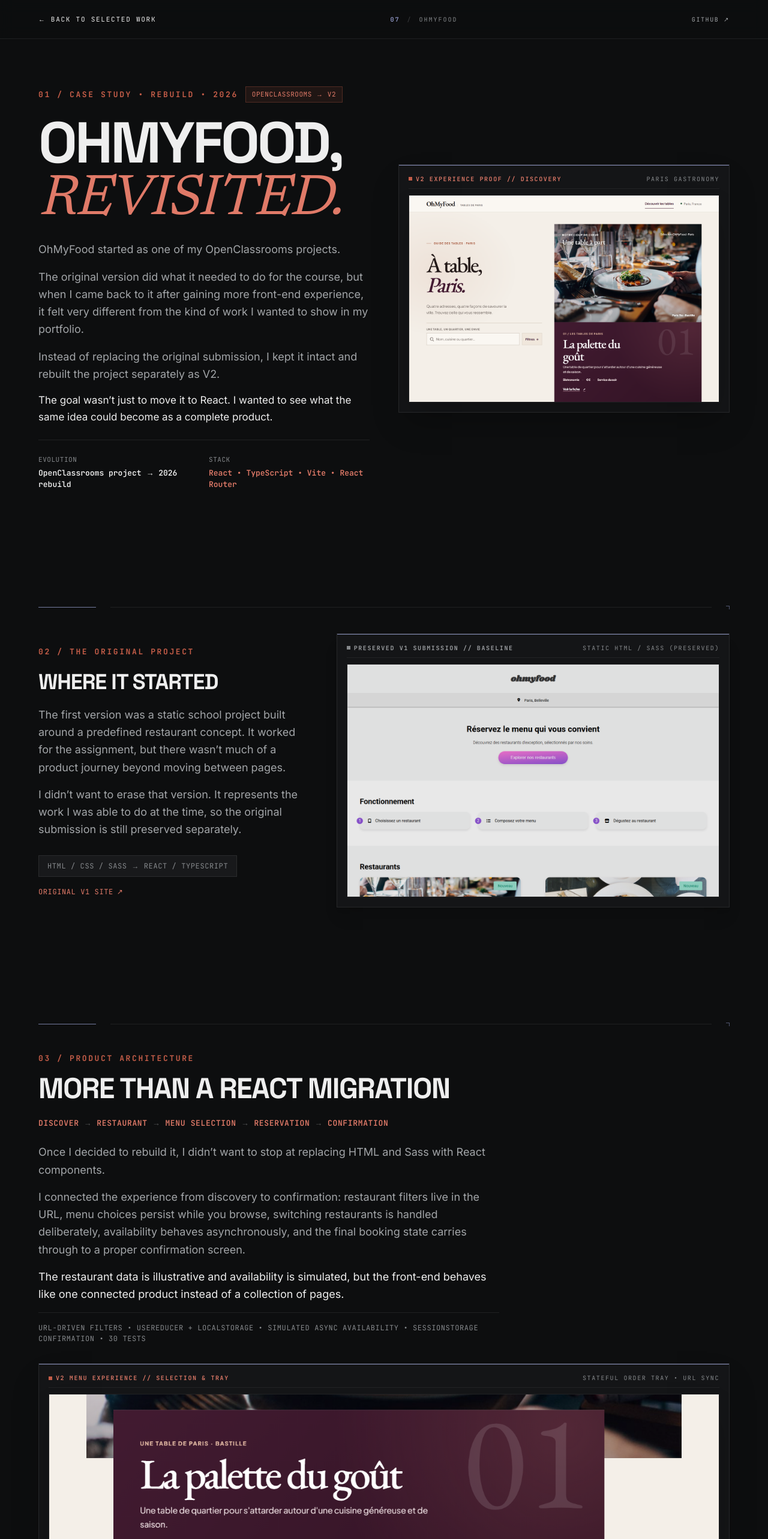
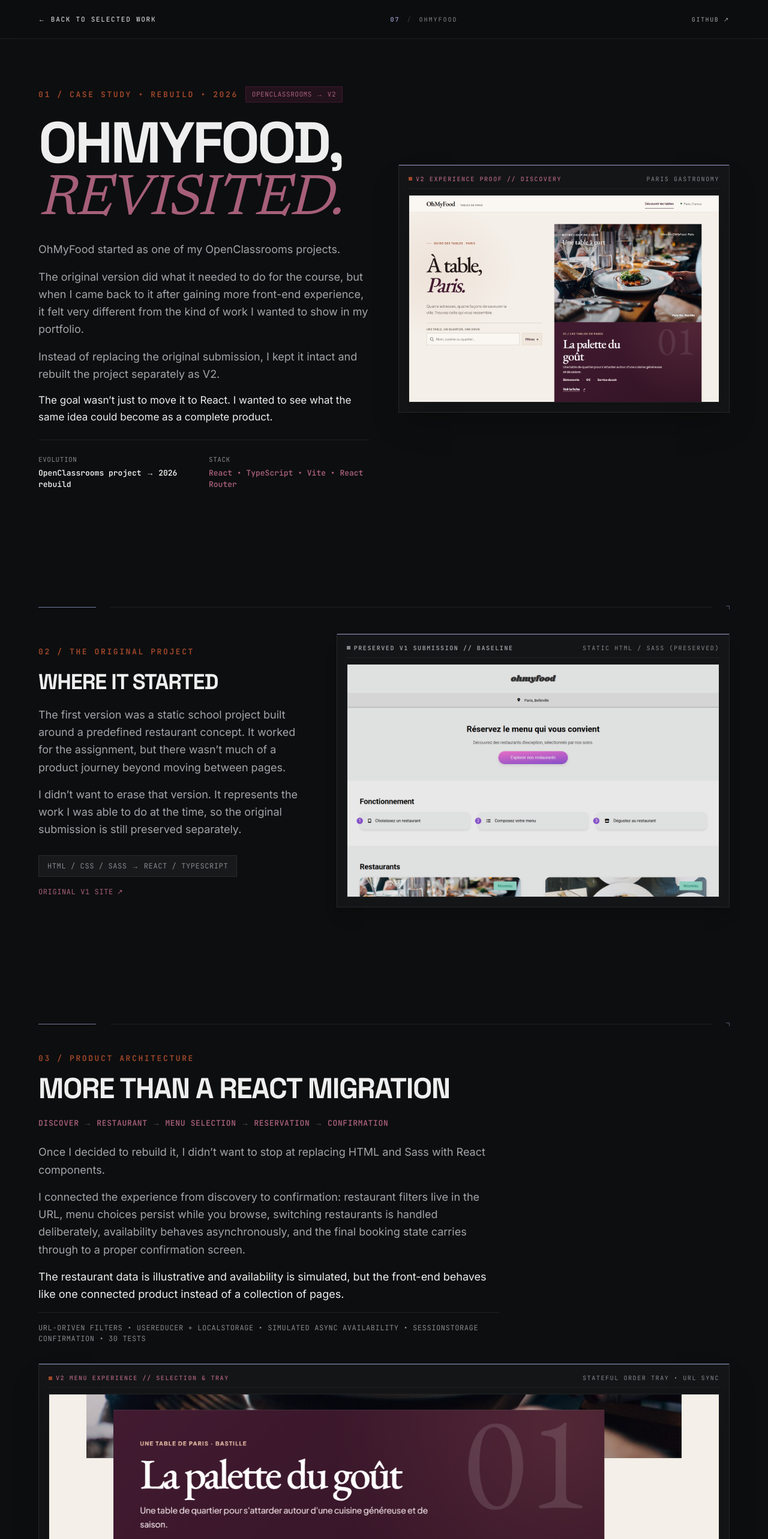
Before and after one commit to DRGYZ/portfolio, a Next.js app: page /work/ohmyfood in a window 1280 px wide. Shown: the top 2566 px of the page at 60% size. Built offline with nearby package versions, Linux system fonts and the light colour scheme.

Commit message:
polish: align OhMyFood case study palette

```diff
--- a/components/case-study/ohmyfood/OhMyFoodCaseStudy.tsx
+++ b/components/case-study/ohmyfood/OhMyFoodCaseStudy.tsx
@@ -6,7 +6,7 @@
 
 export function OhMyFoodCaseStudy() {
   return (
-    <article className="relative min-h-screen bg-background text-primary selection:bg-[#c45d48] selection:text-white">
+    <article className="relative min-h-screen bg-background text-primary selection:bg-[#421930] selection:text-[#F4EFE8]">
       {/* Background Ambience */}
       <div
         aria-hidden="true"
@@ -19,10 +19,10 @@
           {/* Left Column: Title & Overview */}
           <div className="space-y-6 lg:col-span-6">
             <div className="flex flex-wrap items-center gap-3">
-              <span className="font-mono text-[13px] font-bold uppercase tracking-[0.2em] text-[#c45d48]">
+              <span className="font-mono text-[13px] font-bold uppercase tracking-[0.2em] text-[#9E472A]">
                 01 / Case Study &bull; Rebuild &bull; 2026
               </span>
-              <span className="border border-[#c45d48]/30 bg-[#c45d48]/10 px-2.5 py-1 font-mono text-[11px] uppercase tracking-wider text-[#e07a68]">
+              <span className="border border-[#421930] bg-[#421930]/40 px-2.5 py-1 font-mono text-[11px] uppercase tracking-wider text-[#A65F78]">
                 OpenClassrooms &rarr; V2
               </span>
             </div>
@@ -30,7 +30,7 @@
             <h1 className="font-display text-[clamp(2.75rem,7.5vw,6.5rem)] font-bold uppercase leading-[0.9] tracking-[-0.04em] text-primary">
               OhMyFood,
               <br />
-              <span className="font-editorial font-normal italic tracking-[-0.02em] text-[#e07a68]">
+              <span className="font-editorial font-normal italic tracking-[-0.02em] text-[#A65F78]">
                 revisited.
               </span>
             </h1>
@@ -58,7 +58,7 @@
               </div>
               <div>
                 <dt className="text-[11px] uppercase tracking-wider text-primary-subtle">Stack</dt>
-                <dd className="mt-1 font-semibold text-[#e07a68]">React &bull; TypeScript &bull; Vite &bull; React Router</dd>
+                <dd className="mt-1 font-semibold text-[#A65F78]">React &bull; TypeScript &bull; Vite &bull; React Router</dd>
               </div>
             </dl>
           </div>
@@ -70,8 +70,8 @@
               className="relative overflow-hidden border border-white/[0.08] bg-surface p-2 sm:p-4 shadow-2xl"
             >
               <div className="mb-2.5 flex items-center justify-between border-b border-white/[0.06] pb-2 font-mono text-[10px] uppercase tracking-[0.16em] text-primary-subtle">
-                <span className="flex items-center gap-1.5 font-semibold text-[#e07a68]">
-                  <span className="h-1.5 w-1.5 bg-[#c45d48]" aria-hidden="true" />
+                <span className="flex items-center gap-1.5 font-semibold text-[#A65F78]">
+                  <span className="h-1.5 w-1.5 bg-[#9E472A]" aria-hidden="true" />
                   V2 Experience Proof // Discovery
                 </span>
                 <span>Paris Gastronomy</span>
@@ -97,7 +97,7 @@
 
         <div className="grid gap-10 lg:grid-cols-12 lg:items-center">
           <div className="space-y-5 lg:col-span-5">
-            <span className="font-mono text-[13px] font-bold uppercase tracking-[0.2em] text-[#c45d48]">
+            <span className="font-mono text-[13px] font-bold uppercase tracking-[0.2em] text-[#9E472A]">
               02 / The Original Project
             </span>
             <h2 className="font-display text-2xl font-bold uppercase tracking-[-0.03em] text-primary sm:text-4xl">
@@ -121,7 +121,7 @@
                 href="https://drgyz.github.io/OhMyFood/"
                 target="_blank"
                 rel="noopener noreferrer"
-                className="inline-flex items-center gap-1.5 font-mono text-[12px] uppercase tracking-wider text-[#e07a68] transition-colors hover:text-white"
+                className="inline-flex items-center gap-1.5 font-mono text-[12px] uppercase tracking-wider text-[#A65F78] transition-colors hover:text-[#F4EFE8]"
               >
                 <span>Original V1 Site</span>
                 <span>↗</span>
@@ -162,7 +162,7 @@
 
         <div className="space-y-8">
           <div className="max-w-3xl space-y-4">
-            <span className="font-mono text-[13px] font-bold uppercase tracking-[0.2em] text-[#c45d48]">
+            <span className="font-mono text-[13px] font-bold uppercase tracking-[0.2em] text-[#9E472A]">
               03 / Product Architecture
             </span>
             <h2 className="font-display text-2xl font-bold uppercase tracking-[-0.03em] text-primary sm:text-4xl lg:text-5xl">
@@ -170,7 +170,7 @@
             </h2>
 
             {/* Journey Flow Strip */}
-            <div className="flex flex-wrap items-center gap-2 py-2 font-mono text-[12px] font-semibold uppercase tracking-wider text-[#e07a68] sm:text-[13px]">
+            <div className="flex flex-wrap items-center gap-2 py-2 font-mono text-[12px] font-semibold uppercase tracking-wider text-[#A65F78] sm:text-[13px]">
               <span>Discover</span>
               <span className="text-white/30">&rarr;</span>
               <span>Restaurant</span>
@@ -208,8 +208,8 @@
             className="relative overflow-hidden border border-white/[0.08] bg-surface p-2 sm:p-4 shadow-2xl"
           >
             <div className="mb-2.5 flex items-center justify-between border-b border-white/[0.06] pb-2 font-mono text-[10px] uppercase tracking-[0.16em] text-primary-subtle">
-              <span className="flex items-center gap-1.5 font-semibold text-[#e07a68]">
-                <span className="h-1.5 w-1.5 bg-[#c45d48]" aria-hidden="true" />
+              <span className="flex items-center gap-1.5 font-semibold text-[#A65F78]">
+                <span className="h-1.5 w-1.5 bg-[#9E472A]" aria-hidden="true" />
                 V2 Menu Experience // Selection &amp; Tray
               </span>
               <span>Stateful Order Tray &bull; URL Sync</span>
@@ -234,13 +234,13 @@
 
         <div className="grid gap-10 lg:grid-cols-12 lg:items-center">
           <div className="space-y-5 lg:col-span-5">
-            <span className="font-mono text-[13px] font-bold uppercase tracking-[0.2em] text-[#c45d48]">
+            <span className="font-mono text-[13px] font-bold uppercase tracking-[0.2em] text-[#9E472A]">
               04 / Visual Realization
             </span>
             <h2 className="font-display text-2xl font-bold uppercase tracking-[-0.03em] text-primary sm:text-4xl lg:text-5xl">
               It worked.
               <br />
-              <span className="font-editorial font-normal italic tracking-[-0.02em] text-[#e07a68]">
+              <span className="font-editorial font-normal italic tracking-[-0.02em] text-[#A65F78]">
                 It still looked old.
               </span>
             </h2>
@@ -273,8 +273,8 @@
               className="relative overflow-hidden border border-white/[0.08] bg-surface p-2 sm:p-4 shadow-2xl"
             >
               <div className="mb-2.5 flex items-center justify-between border-b border-white/[0.06] pb-2 font-mono text-[10px] uppercase tracking-[0.16em] text-primary-subtle">
-                <span className="flex items-center gap-1.5 font-semibold text-[#e07a68]">
-                  <span className="h-1.5 w-1.5 bg-[#c45d48]" aria-hidden="true" />
+                <span className="flex items-center gap-1.5 font-semibold text-[#A65F78]">
+                  <span className="h-1.5 w-1.5 bg-[#9E472A]" aria-hidden="true" />
                   Editorial Reservation Flow // Guided Availability
                 </span>
                 <span>Parchment Surface &bull; Form Validation</span>
@@ -300,7 +300,7 @@
 
         <div className="grid gap-10 lg:grid-cols-12 lg:items-center">
           <div className="space-y-5 lg:col-span-5">
-            <span className="font-mono text-[13px] font-bold uppercase tracking-[0.2em] text-[#c45d48]">
+            <span className="font-mono text-[13px] font-bold uppercase tracking-[0.2em] text-[#9E472A]">
               05 / Reflection
             </span>
             <h2 className="font-display text-2xl font-bold uppercase tracking-[-0.03em] text-primary sm:text-4xl lg:text-5xl">
@@ -329,8 +329,8 @@
               className="relative overflow-hidden border border-white/[0.08] bg-surface p-2 sm:p-4 shadow-2xl"
             >
               <div className="mb-2.5 flex items-center justify-between border-b border-white/[0.06] pb-2 font-mono text-[10px] uppercase tracking-[0.16em] text-primary-subtle">
-                <span className="flex items-center gap-1.5 font-semibold text-[#e07a68]">
-                  <span className="h-1.5 w-1.5 bg-[#c45d48]" aria-hidden="true" />
+                <span className="flex items-center gap-1.5 font-semibold text-[#A65F78]">
+                  <span className="h-1.5 w-1.5 bg-[#9E472A]" aria-hidden="true" />
                   Reservation Confirmation // Verifiable Record
                 </span>
                 <span>Booking Reference &bull; Print &bull; Summary</span>
@@ -357,7 +357,7 @@
         <div className="border border-white/[0.08] bg-surface p-8 sm:p-12">
           <div className="flex flex-col gap-6 sm:flex-row sm:items-center sm:justify-between">
             <div className="flex items-center gap-4">
-              <div className="flex h-12 w-12 items-center justify-center border border-[#c45d48]/40 bg-[#c45d48]/10 font-display text-xl font-bold text-[#e07a68]">
+              <div className="flex h-12 w-12 items-center justify-center border border-[#421930] bg-[#421930]/60 font-display text-xl font-bold text-[#A65F78]">
                 O
               </div>
               <div>
@@ -375,7 +375,7 @@
                 href="https://github.com/DRGYZ/OhMyFood/tree/ohmyfood-v2"
                 target="_blank"
                 rel="noopener noreferrer"
-                className="border border-[#c45d48] bg-[#c45d48] px-5 py-3 font-bold uppercase tracking-wider text-white transition-colors hover:border-[#e07a68] hover:bg-[#e07a68]"
+                className="border border-[#421930] bg-[#421930] px-5 py-3 font-bold uppercase tracking-wider text-[#F4EFE8] transition-colors hover:border-[#6b284e] hover:bg-[#57203f]"
               >
                 GitHub ↗
               </a>
--- a/data/projects.ts
+++ b/data/projects.ts
@@ -38,7 +38,7 @@
     description: 'An OpenClassrooms project I came back to and rebuilt as a complete restaurant discovery and booking experience.',
     previewImage: '/projects/ohmyfood.svg?v=1',
     previewType: 'image',
-    accent: '#c45d48',
+    accent: '#A65F78',
     motionStyle: 'layers',
     caseStudyUrl: '/work/ohmyfood',
     gitHubUrl: 'https://github.com/DRGYZ/OhMyFood/tree/ohmyfood-v2',
```
Also changed, not shown: public/projects/ohmyfood.svg.
